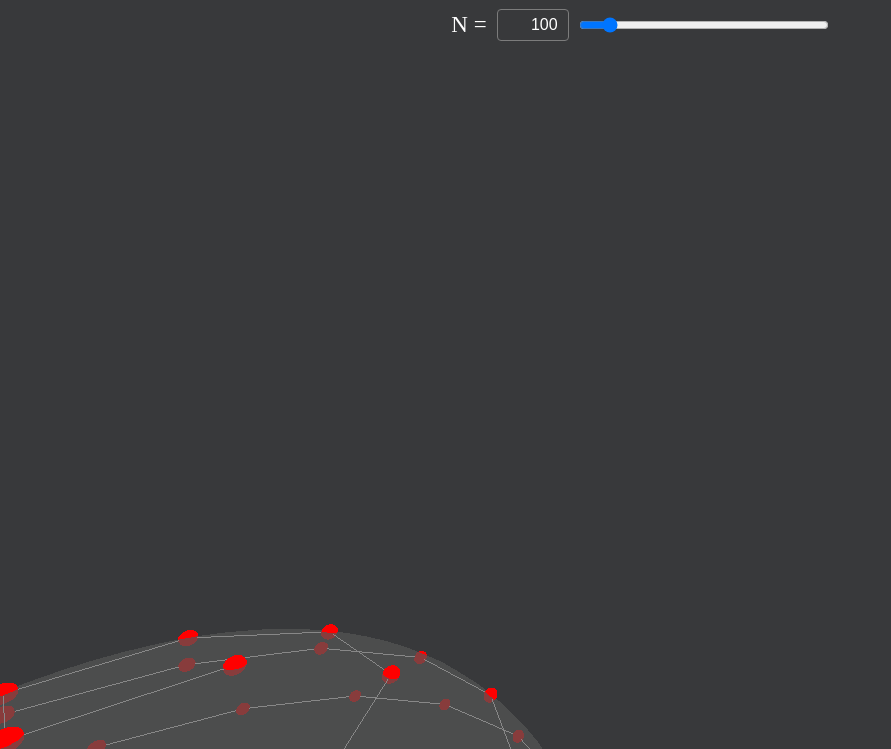
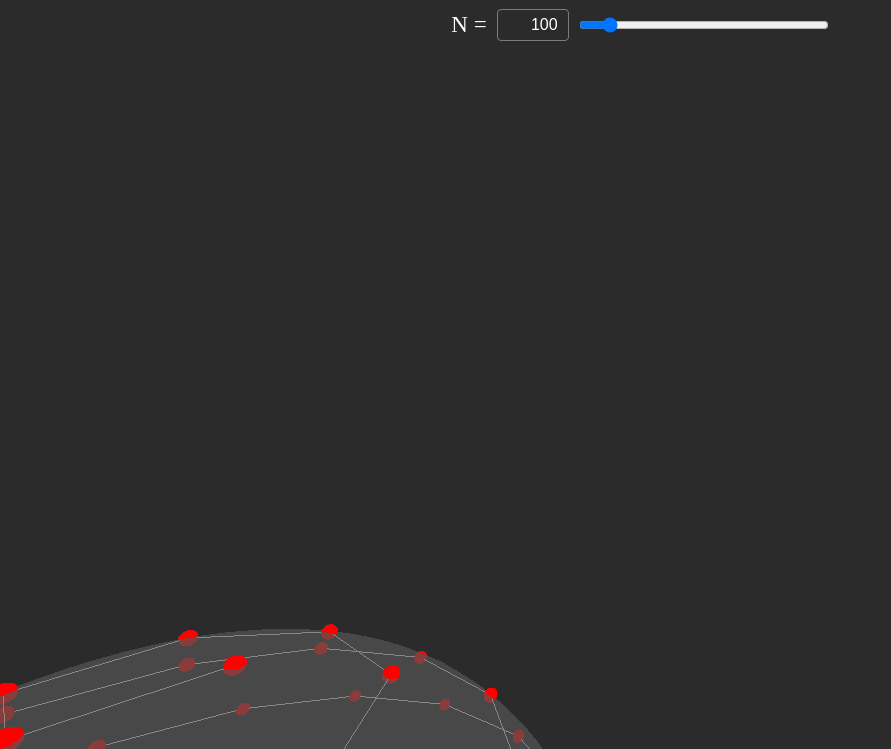
Before and after one commit to CaseyNelson314/UniformPointVisualizer, a website built with Vite: page app/index.html in a window 1280 px wide. Shown: the top 749 px of the page, without its empty margins (0-891 px from the left). Built offline with nearby package versions, Linux system fonts and the light colour scheme.

Commit message:
背景色を少し暗く

```diff
--- a/app/main.ts
+++ b/app/main.ts
@@ -6,7 +6,7 @@ const main = () => {
 
     // シーン
     const scene = new THREE.Scene();
-    scene.background = new THREE.Color(0x38393b);
+    scene.background = new THREE.Color(0x2b2b2b);
 
 
     // レンダラー
--- a/app/style.css
+++ b/app/style.css
@@ -1,7 +1,7 @@
 * {
   margin: 0;
   padding: 0;
-  background-color: #38393b;
+  background-color: #2b2b2b;
   height: 100%;
 }
 
```
